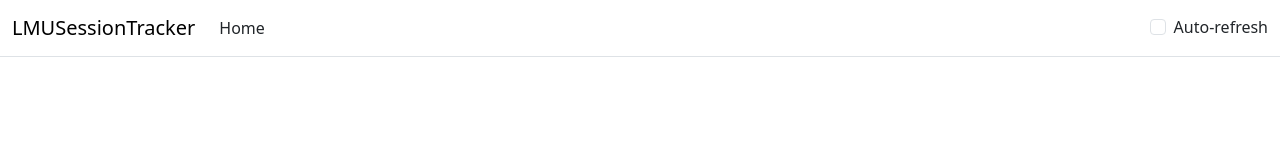
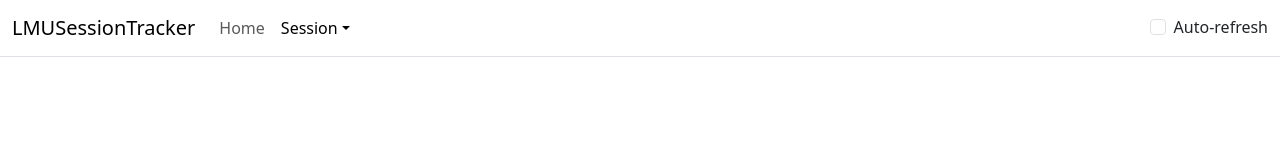
Before and after one commit to mbeader/LMUSessionTracker, an Angular app in the folder Web/: page /Session/1/History in a window 1280 px wide. Before the commit this address led to /. Shown: the top 160 px of the page. Built offline with nearby package versions, Linux system fonts and the light colour scheme; no server answers.

Commit message:
separate header component and separate page for history

```diff
--- a/Web/angular.json
+++ b/Web/angular.json
@@ -29,6 +29,9 @@
 							"node_modules/bootstrap/dist/css/bootstrap.min.css",
 							"src/styles.css"
 						],
+						"scripts": [
+							"node_modules/bootstrap/dist/js/bootstrap.bundle.min.js"
+						],
 						"polyfills": [
 							"@angular/localize/init"
 						]
@@ -38,7 +41,7 @@
 							"budgets": [
 								{
 									"type": "initial",
-                  "maximumWarning": "500kB",
+									"maximumWarning": "600kB",
 									"maximumError": "1MB"
 								},
 								{
--- a/Web/src/app/app.html
+++ b/Web/src/app/app.html
@@ -1,27 +1,4 @@
-<header>
-    <nav class="navbar navbar-expand-sm navbar-toggleable-sm navbar-light bg-white border-bottom box-shadow mb-3">
-        <div class="container-fluid">
-            <a class="navbar-brand" [routerLink]="['']">LMUSessionTracker</a>
-            <button class="navbar-toggler" type="button" data-bs-toggle="collapse" data-bs-target=".navbar-collapse" aria-controls="navbarSupportedContent"
-                    aria-expanded="false" aria-label="Toggle navigation">
-                <span class="navbar-toggler-icon"></span>
-            </button>
-            <div class="navbar-collapse collapse d-sm-inline-flex justify-content-between">
-                <ul class="navbar-nav flex-grow-1">
-                    <li class="nav-item">
-                        <a class="nav-link text-dark" [routerLink]="['']">Home</a>
-                    </li>
-                </ul>
-            </div>
-            <div>
-                <div class="form-check">
-                    <input class="form-check-input" type="checkbox" value="" id="autorefresh" (click)="autorefresh($event)">
-                    <label class="form-check-label" for="autorefresh">Auto-refresh</label>
-                </div>
-            </div>
-        </div>
-    </nav>
-</header>
+<app-header />
 <div class="container">
     <main role="main" class="pb-3">
         <router-outlet />
--- a/Web/src/app/app.ts
+++ b/Web/src/app/app.ts
@@ -1,43 +1,13 @@
 import { Component, signal } from '@angular/core';
-import { RouterOutlet, RouterLink } from '@angular/router';
+import { RouterOutlet } from '@angular/router';
+import { Header } from './header/header';
 
 @Component({
 	selector: 'app-root',
-	imports: [RouterOutlet, RouterLink],
+	imports: [RouterOutlet, Header],
 	templateUrl: './app.html',
 	styleUrl: './app.css'
 })
 export class App {
 	protected readonly title = signal('Web');
-
-	constructor() {
-	}
-
-	ngOnInit() {
-		let check = document.querySelector('input#autorefresh');
-		if (check instanceof HTMLInputElement) {
-			check.checked = localStorage.getItem(check.id) == "true";
-			if (check.checked)
-				this.reload(check);
-		}
-	}
-
-	reload(check: HTMLInputElement) {
-		setTimeout(function () {
-			if (check.checked)
-				window.location.reload();
-		}, 10000);
-	}
-
-	autorefresh(e: MouseEvent) {
-		if (e.target instanceof HTMLInputElement) {
-			let check = e.target;
-			if (check.checked) {
-				localStorage.setItem(check.id, check.checked.toString());
-				this.reload(check);
-			} else {
-				localStorage.removeItem(check.id);
-			}
-		}
-	}
 }
--- /dev/null
+++ b/Web/src/app/header/header.html
@@ -0,0 +1,47 @@
+<header>
+    <nav class="navbar navbar-expand-sm navbar-toggleable-sm navbar-light bg-white border-bottom box-shadow mb-3">
+        <div class="container-fluid">
+            <a class="navbar-brand" [routerLink]="['']">LMUSessionTracker</a>
+            <button class="navbar-toggler" type="button" data-bs-toggle="collapse" data-bs-target=".navbar-collapse" aria-controls="navbarSupportedContent"
+                    aria-expanded="false" aria-label="Toggle navigation">
+                <span class="navbar-toggler-icon"></span>
+            </button>
+            <div class="navbar-collapse collapse d-sm-inline-flex justify-content-between">
+                <ul class="navbar-nav flex-grow-1">
+                    @if(navLink == 'home') {
+                    <li class="nav-item">
+                        <a class="nav-link active" [routerLink]="['']">Home</a>
+                    </li>
+                    } @else {
+                    <li class="nav-item">
+                        <a class="nav-link" [routerLink]="['']">Home</a>
+                    </li>
+                    }
+                    @if(sessionId) {
+                    <li class="nav-item dropdown">
+                        <a class="nav-link active dropdown-toggle" href="#" role="button" data-bs-toggle="dropdown" aria-expanded="false">Session</a>
+                        <ul class="dropdown-menu">
+                            @if(navLink == 'session' && navSubLink == 'live') {
+                            <li><a class="dropdown-item active" [routerLink]="['Session', sessionId]">Live</a></li>
+                            } @else {
+                            <li><a class="dropdown-item" [routerLink]="['Session', sessionId]">Live</a></li>
+                            }
+                            @if(navLink == 'session' && navSubLink == 'history') {
+                            <li><a class="dropdown-item active" [routerLink]="['Session', sessionId, 'History']">History</a></li>
+                            } @else {
+                            <li><a class="dropdown-item" [routerLink]="['Session', sessionId, 'History']">History</a></li>
+                            }
+                        </ul>
+                    </li>
+                    }
+                </ul>
+            </div>
+            <div>
+                <div class="form-check">
+                    <input class="form-check-input" type="checkbox" value="" id="autorefresh" (click)="autorefresh($event)">
+                    <label class="form-check-label" for="autorefresh">Auto-refresh</label>
+                </div>
+            </div>
+        </div>
+    </nav>
+</header>
--- /dev/null
+++ b/Web/src/app/header/header.ts
@@ -0,0 +1,117 @@
+import { ChangeDetectorRef, Component, inject } from '@angular/core';
+import { takeUntilDestroyed } from '@angular/core/rxjs-interop';
+import { NavigationEnd, NavigationStart, Router, RouterLink, Event, ActivatedRoute, UrlSegment } from '@angular/router';
+import { filter, map } from 'rxjs/operators';
+
+@Component({
+	selector: 'app-header',
+	imports: [RouterLink],
+	templateUrl: './header.html',
+	styleUrl: './header.css',
+})
+export class Header {
+	private static readonly navLinks = [
+		{
+			id: 'home',
+			path: []
+		},
+		{
+			id: 'session',
+			path: [(x: string) => x == 'Session'],
+			links: [
+				{
+					id: 'live',
+					path: [(x: string) => x == 'Session', null]
+				},
+				{
+					id: 'history',
+					path: [(x: string) => x == 'Session', null, (x: string) => x == 'History']
+				}
+			]
+		}
+	];
+	private readonly ref = inject(ChangeDetectorRef);
+	private readonly router = inject(Router);
+	private readonly route = inject(ActivatedRoute);
+	sessionId: string | null = null;
+	navLink: string = '';
+	navSubLink: string = '';
+
+	constructor() {
+		this.router.events.pipe(
+			filter(e => e instanceof NavigationEnd),
+			map(() => this.rootRoute(this.route)),
+			filter((route: ActivatedRoute) => route.outlet === 'primary'),
+		).subscribe((route: ActivatedRoute) => {
+			let newSessionId = route.snapshot.paramMap.get('sessionId');
+			let newNavLink = Header.findCurrentNavLink(route.snapshot.url);
+			let navChanged = this.navLink != newNavLink.navLink || this.navSubLink != newNavLink.navSubLink;
+			if (this.sessionId != newSessionId || navChanged) {
+				this.sessionId = newSessionId;
+				this.navLink = newNavLink.navLink;
+				this.navSubLink = newNavLink.navSubLink;
+				this.ref.markForCheck();
+			}
+		});
+	}
+
+	private rootRoute(route: ActivatedRoute): ActivatedRoute {
+		while (route.firstChild) {
+			route = route.firstChild;
+		}
+		return route;
+	}
+
+	static findCurrentNavLink(url: UrlSegment[]) {
+		let rootLink = '', subLink = '';
+		for (let link of this.navLinks) {
+			let match = url.length == link.path.length || (link.links && url.length >= link.path.length);
+			for (let i = 0; i < url.length; i++) {
+				if (i < link.path.length && link.path[i])
+					match = match && link.path[i](url[i].path);
+			}
+			if (match)
+				rootLink = link.id;
+			if (match && link.links) {
+				for (let sublink of link.links) {
+					let submatch = url.length >= sublink.path.length;
+					for (let i = 0; i < url.length; i++) {
+						if (i < sublink.path.length && sublink.path[i])
+							submatch = submatch && (sublink.path[i]?.(url[i].path) ?? true);
+					}
+					if (submatch)
+						subLink = sublink.id;
+				}
+			}
+		}
+		return { navLink: rootLink, navSubLink: subLink };
+	}
+
+	ngOnInit() {
+		let check = document.querySelector('input#autorefresh');
+		if (check instanceof HTMLInputElement) {
+			check.checked = localStorage.getItem(check.id) == "true";
+			if (check.checked)
+				this.reload(check);
+		}
+	}
+
+	reload(check: HTMLInputElement) {
+		setTimeout(function () {
+			if (check.checked)
+				window.location.reload();
+		}, 10000);
+	}
+
+	autorefresh(e: MouseEvent) {
+		if (e.target instanceof HTMLInputElement) {
+			let check = e.target;
+			if (check.checked) {
+				localStorage.setItem(check.id, check.checked.toString());
+				this.reload(check);
+			} else {
+				localStorage.removeItem(check.id);
+			}
+		}
+	}
+}
--- a/Web/src/app/session/session.html
+++ b/Web/src/app/session/session.html
@@ -59,17 +59,8 @@
 
 @if(hasStandings) {
 <app-session-standings [session]="session" />
-}
-
-@if(session.history != null) {
-@if(hasStandings) {
-<div><a class="btn btn-sm btn-primary" data-bs-toggle="collapse" href="#history">Show history</a></div>
-<div class="collapse" id="history">
-    <app-session-history [session]="session" />
-</div>
 } @else {
-<app-session-history [session]="session" />
-}
+<p class="text-center">This session is not live. View the <a [routerLink]="['History']">history</a> instead.</p>
 }
 
 }
--- a/Web/src/app/session/session.ts
+++ b/Web/src/app/session/session.ts
@@ -1,14 +1,13 @@
 import { Component, inject, ChangeDetectorRef } from '@angular/core';
-import { ActivatedRoute } from '@angular/router';
+import { ActivatedRoute, RouterLink } from '@angular/router';
 import { ServerApiService } from '../server-api.service';
 import { Format } from '../format';
 import { SessionViewModel } from '../view-models';
 import { Standings } from './standings/standings';
-import { History } from './history/history';
 
 @Component({
 	selector: 'app-session',
-	imports: [Standings, History],
+	imports: [RouterLink, Standings],
 	templateUrl: './session.html',
 	styleUrl: './session.css',
 })
--- a/Web/src/app/session/standings/standings.html
+++ b/Web/src/app/session/standings/standings.html
@@ -1,5 +1,5 @@
 @if(session && session.session && session.standings) {
-<h3 id="standings"><a href="#standings">Standings</a></h3>
+<h3>Standings</h3>
 <table class="table table-sm table-striped table-hover">
     <thead>
         <tr>
```
Also changed, not shown: Web/src/app/app.routes.ts (+9 -0 lines), Web/src/app/session/history/history.ts (+18 -2 lines), Web/src/app/header/header.css (added), 2 other files (tests, documents, lock files or other folders). Lines whose indentation alone changed are shown as unchanged.
